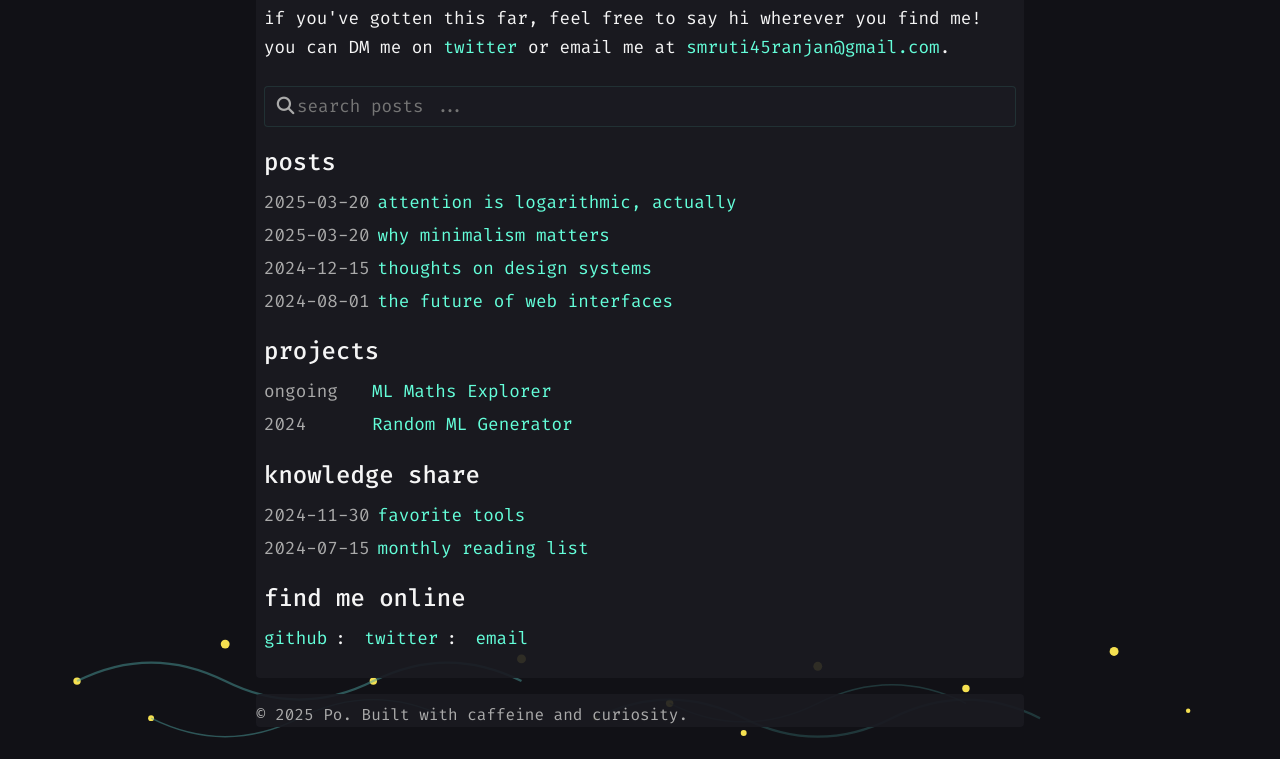
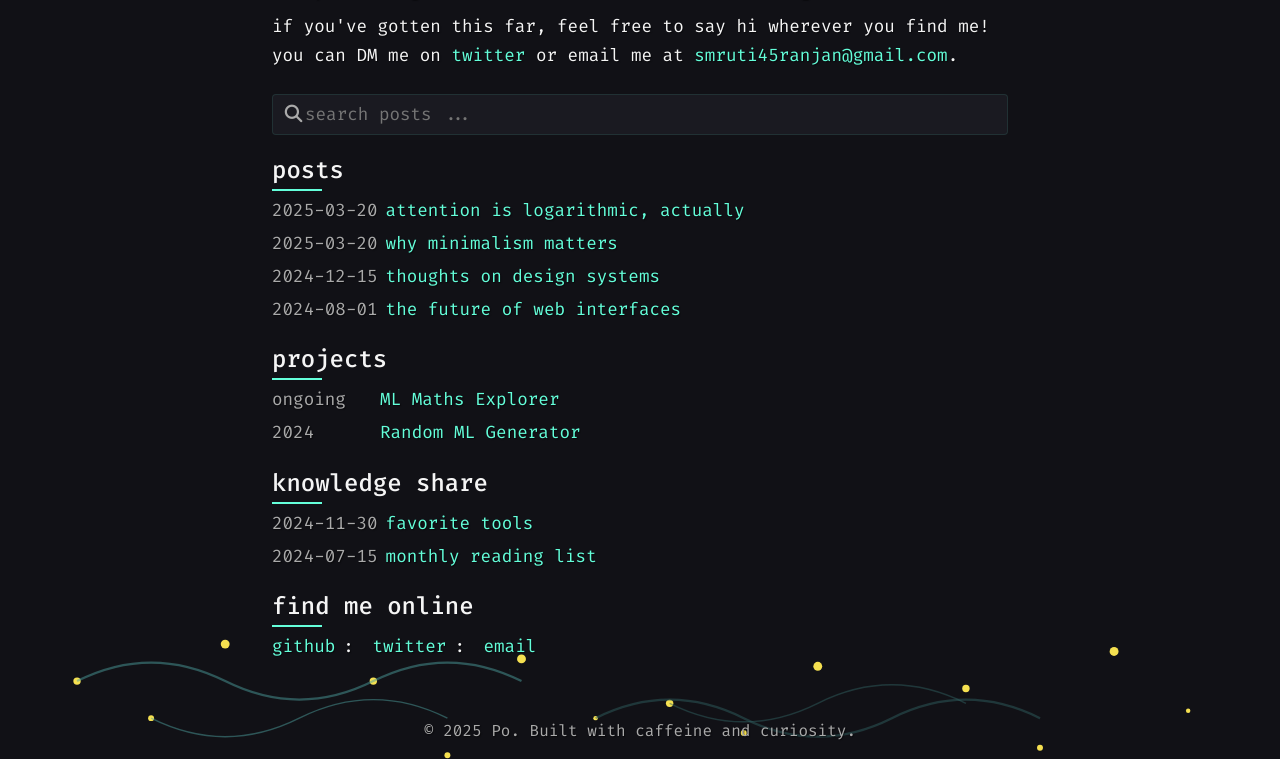
Before and after one commit to insaan-404/website, a plain HTML site: page index.html in a window 1280 px wide. Shown: the part 230-989 px from the top of the page. Drawn offline with Linux system fonts and the light colour scheme.

Commit message:
Update index.html

```diff
--- a/index.html
+++ b/index.html
@@ -57,6 +57,10 @@
             /* Removed background and border-radius */
         }
 
+        .logo, .nav-links a {
+            text-shadow: 1px 1px 2px rgba(0, 0, 0, 0.7); /* Added text shadow for readability */
+        }
+
         .logo {
             font-size: 1.4rem;
             font-weight: 500;
@@ -74,18 +78,28 @@
 
         main {
             flex-grow: 1;
-            background: rgba(26, 26, 33, 0.9);
-            border-radius: var(--border-radius);
-            padding: 0.5rem;
+            padding: 1rem; /* Increased padding for readability */
+            /* Removed background and border-radius */
         }
 
         h1, h2, h3 {
             font-weight: 500;
             margin-bottom: 0.5rem;
+            position: relative; /* For the underline effect */
         }
 
         h1 {
             font-size: 2rem;
+        }
+
+        h1::after, h2::after {
+            content: '';
+            position: absolute;
+            left: 0;
+            bottom: -2px;
+            width: 50px;
+            height: 2px;
+            background-color: var(--accent-color); /* Underline effect for headings */
         }
 
         h2 {
@@ -106,6 +120,7 @@
         p {
             margin-bottom: 0.5rem;
             font-size: 1.1rem;
+            text-shadow: 1px 1px 1px rgba(0, 0, 0, 0.5); /* Subtle text shadow for readability */
         }
 
         .section {
@@ -122,6 +137,7 @@
             display: flex;
             align-items: center;
             gap: 0.5rem;
+            text-shadow: 1px 1px 1px rgba(0, 0, 0, 0.5); /* Subtle text shadow for readability */
         }
 
         .post-item .date, .project-item .date, .share-item .date {
@@ -173,6 +189,7 @@
         .link-grid {
             margin-top: 0.5rem;
             font-size: 1.1rem;
+            text-shadow: 1px 1px 1px rgba(0, 0, 0, 0.5); /* Subtle text shadow for readability */
         }
 
         .link-grid a {
@@ -190,8 +207,12 @@
             padding-top: 0.5rem;
             font-size: 1rem;
             color: var(--text-secondary);
-            background: rgba(26, 26, 33, 0.9);
-            border-radius: var(--border-radius);
+            text-align: center; /* Centered footer text */
+            /* Removed background and border-radius */
+        }
+
+        footer div {
+            text-shadow: 1px 1px 1px rgba(0, 0, 0, 0.5); /* Subtle text shadow for readability */
         }
 
         .bio-highlight {
```
